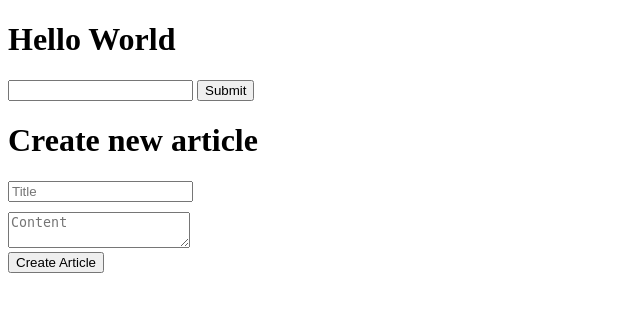
After one commit to tahakhidr/try-django, a Django app: page /articles/create/ in a window 1280 px wide. The commit adds this page. Shown: the top 312 px of the page, without its empty margins (0-640 px from the left). Run offline with Django 4.2, Linux system fonts and the light colour scheme; parts of the project's set-up code (start-up, migrations or seed data) failed here and were passed over.

Commit message:
added create article simple html form

```diff
--- /dev/null
+++ b/articles/templates/articles/create.html
@@ -0,0 +1,24 @@
+{% extends 'base.html' %}
+
+{% block content %}
+
+{% if not object %}
+<h1>Create new article</h1>
+<form action="." method="POST">
+    {% csrf_token %}
+    <div>
+        <input type="text" name="title" placeholder="Title">
+    </div>
+    <div style="margin-top:10px">
+        <textarea placeholder="Content" name="content"></textarea>
+    </div>
+    <div>
+        <button type="submit">Create Article</button>
+    </div>
+</form>
+{% else %}
+<p>Your article was created</p>
+<a href="/articles/{{ object.id }}/">{{ object.title }} - {{ object.content }}</a>
+{% endif %}
+
+{% endblock content %}
--- a/articles/templates/articles/detail.html
+++ b/articles/templates/articles/detail.html
@@ -2,7 +2,7 @@
 
 {% block content %}
 
-<h1>{{ object.title }} (id: {{ id }})!</h1>
+<h1>{{ object.title }} (id: {{ object.id }})!</h1>
 <p>{{ object.content }}</p>
 
 {% endblock content %}
--- a/articles/views.py
+++ b/articles/views.py
@@ -11,3 +11,13 @@ def article_detail(request, id=None):
     }
 
     return render(request, "articles/detail.html", context)
+
+
+def article_create(request):
+    context = {}
+    if request.method == "POST":
+        title = request.POST.get("title")
+        content = request.POST.get("content")
+        article = Article.objects.create(title=title, content=content)
+        context['object'] = article
+    return render(request, "articles/create.html", context)
--- a/trydjango/urls.py
+++ b/trydjango/urls.py
@@ -1,12 +1,13 @@
 from django.contrib import admin
 from django.urls import path
 from .views import (home, article_search)
-from articles.views import article_detail
+from articles.views import (article_detail, article_create)
 
 
 urlpatterns = [
     path('', home, name="home"),
     path('articles/', article_search, name="article_search"),
+    path('articles/create/', article_create, name="article_crete"),
     path('articles/<int:id>/', article_detail, name="article_detail"),
     path('admin/', admin.site.urls),
 ]
```
